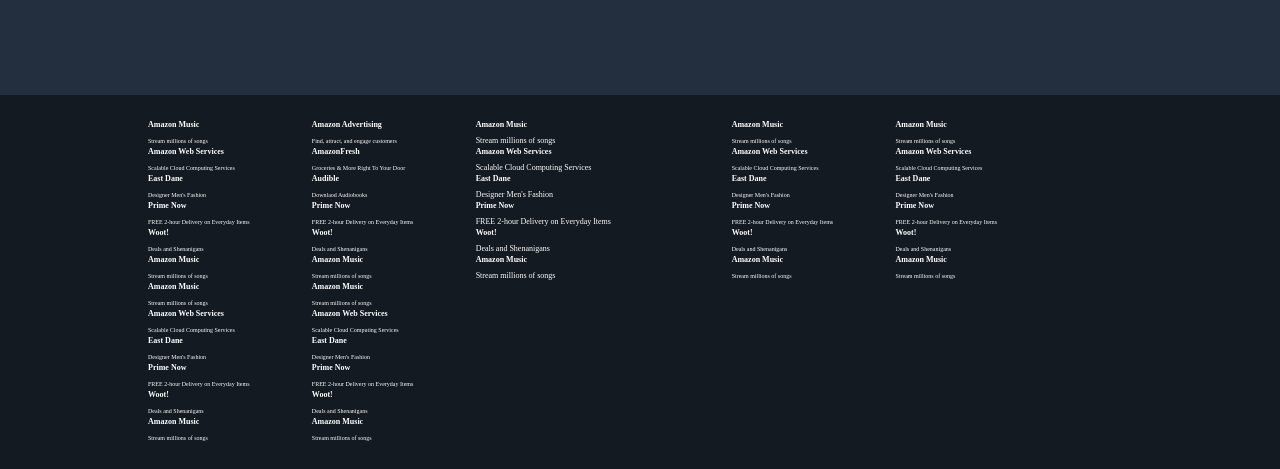
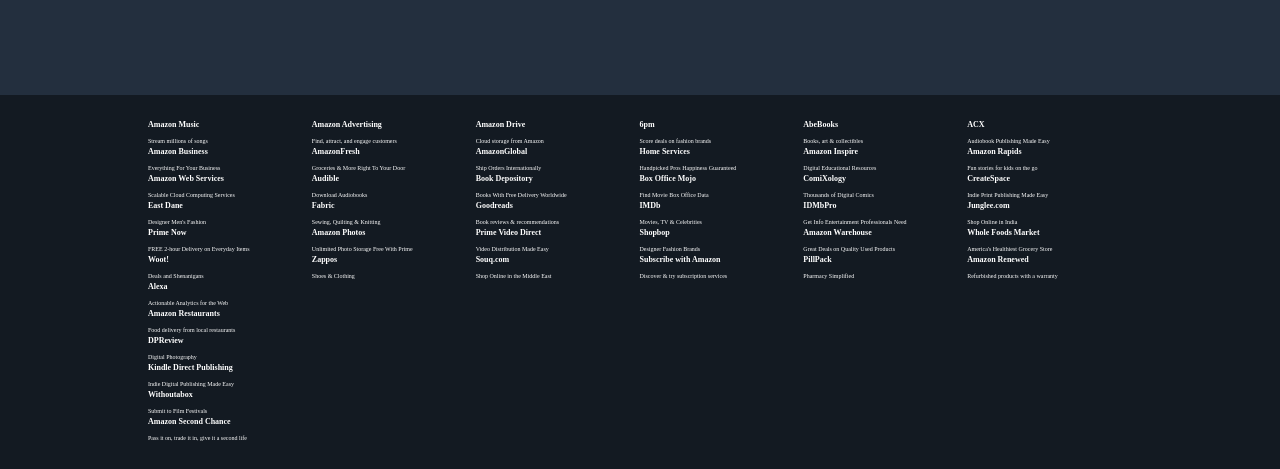
Before and after one commit to isavel-papa/FakeAmazon, a plain HTML site: page index.html in a window 1280 px wide. Shown: the part 1721-2190 px from the top of the page. Drawn offline with Linux system fonts and the light colour scheme; files whose address does not match are found by name.

Commit message:
starting final edits

```diff
--- a/index.html
+++ b/index.html
@@ -171,57 +171,9 @@
                 <ul>
                     <li> <a href="#">Stream millions of songs</a></li>
                 </ul>
-                <h4>Amazon Web Services</h4>
+                <h4>Amazon Business</h4>
                 <ul>
-                    <li> <a href="#">Scalable Cloud Computing Services<a></li>
-                </ul>
-                <h4>East Dane</h4>
-                <ul>
-                    <li> <a href="#">Designer Men's Fashion</a></li>
-                </ul>
-                <h4>Prime Now</h4>
-                <ul>
-                    <li> <a href="#">FREE 2-hour Delivery on Everyday Items</a></li>
-                </ul>
-                <h4>Woot!</h4>
-                <ul>
-                    <li> <a href="#">Deals and Shenanigans</a></li>
-                </ul>
-                <h4>Amazon Music</h4>
-                <ul>
-                    <li> <a href="#">Stream millions of songs</a></li>
-                </ul>
-            </div>
-            <div class="pull-left footer-16">
-                <h4>Amazon Advertising</h4>
-                <ul>
-                    <li> <a href="#">Find, attract, and engage customers</a></li>
-                </ul>
-                <h4>AmazonFresh</h4>
-                <ul>
-                    <li> <a href="#">Groceries & More Right To Your Door<a></li>
-                </ul>
-                <h4>Audible</h4>
-                <ul>
-                    <li> <a href="#">Downlaod Audiobooks</a></li>
-                </ul>
-                <h4>Prime Now</h4>
-                <ul>
-                    <li> <a href="#">FREE 2-hour Delivery on Everyday Items</a></li>
-                </ul>
-                <h4>Woot!</h4>
-                <ul>
-                    <li> <a href="#">Deals and Shenanigans</a></li>
-                </ul>
-                <h4>Amazon Music</h4>
-                <ul>
-                    <li> <a href="#">Stream millions of songs</a></li>
-                </ul>
-            </div>
-            <div class="pull-left footer-14">
-                <h4>Amazon Music</h4>
-                <ul>
-                    <li> <a href="#">Stream millions of songs</a></li>
+                    <li> <a href="#">Everything For Your Business<a></li>
                 </ul>
                 <h4>Amazon Web Services</h4>
                 <ul>
@@ -239,115 +191,163 @@
                 <ul>
                     <li> <a href="#">Deals and Shenanigans</a></li>
                 </ul>
-                <h4>Amazon Music</h4>
+            </div>
+            <div class="pull-left footer-16">
+                <h4>Amazon Advertising</h4>
                 <ul>
-                    <li> <a href="#">Stream millions of songs</a></li>
+                    <li> <a href="#">Find, attract, and engage customers</a></li>
+                </ul>
+                <h4>AmazonFresh</h4>
+                <ul>
+                    <li> <a href="#">Groceries & More Right To Your Door<a></li>
+                </ul>
+                <h4>Audible</h4>
+                <ul>
+                    <li> <a href="#">Download Audiobooks</a></li>
+                </ul>
+                <h4>Fabric</h4>
+                <ul>
+                    <li> <a href="#">Sewing, Quilting & Knitting</a></li>
+                </ul>
+                <h4>Amazon Photos</h4>
+                <ul>
+                    <li> <a href="#">Unlimited Photo Storage Free With Prime</a></li>
+                </ul>
+                <h4>Zappos</h4>
+                <ul>
+                    <li> <a href="#">Shoes & Clothing</a></li>
                 </ul>
             </div>
             <div class="pull-left footer-16">
-                <h4>Amazon Music</h4>
+                <h4>Amazon Drive</h4>
                 <ul>
-                    <li> <a href="#">Stream millions of songs</a></li>
+                    <li> <a href="#">Cloud storage from Amazon</a></li>
                 </ul>
-                <h4>Amazon Web Services</h4>
+                <h4>AmazonGlobal</h4>
                 <ul>
-                    <li> <a href="#">Scalable Cloud Computing Services<a></li>
+                    <li> <a href="#">Ship Orders Internationally<a></li>
                 </ul>
-                <h4>East Dane</h4>
+                <h4>Book Depository</h4>
                 <ul>
-                    <li> <a href="#">Designer Men's Fashion</a></li>
+                    <li> <a href="#">Books With Free Delivery Worldwide</a></li>
                 </ul>
-                <h4>Prime Now</h4>
+                <h4>Goodreads</h4>
                 <ul>
-                    <li> <a href="#">FREE 2-hour Delivery on Everyday Items</a></li>
+                    <li> <a href="#">Book reviews & recommendations</a></li>
                 </ul>
-                <h4>Woot!</h4>
+                <h4>Prime Video Direct</h4>
                 <ul>
-                    <li> <a href="#">Deals and Shenanigans</a></li>
+                    <li> <a href="#">Video Distribution Made Easy</a></li>
                 </ul>
-                <h4>Amazon Music</h4>
+                <h4>Souq.com</h4>
                 <ul>
-                    <li> <a href="#">Stream millions of songs</a></li>
+                    <li> <a href="#">Shop Online in the Middle East</a></li>
                 </ul>
             </div>
             <div class="pull-left footer-16">
-                <h4>Amazon Music</h4>
+                <h4>6pm</h4>
                 <ul>
-                    <li> <a href="#">Stream millions of songs</a></li>
+                    <li> <a href="#">Score deals on fashion brands</a></li>
                 </ul>
-                <h4>Amazon Web Services</h4>
+                <h4>Home Services</h4>
                 <ul>
-                    <li> <a href="#">Scalable Cloud Computing Services<a></li>
+                    <li> <a href="#">Handpicked Pros Happiness Guaranteed<a></li>
                 </ul>
-                <h4>East Dane</h4>
+                <h4>Box Office Mojo</h4>
                 <ul>
-                    <li> <a href="#">Designer Men's Fashion</a></li>
+                    <li> <a href="#">Find Movie Box Office Data</a></li>
                 </ul>
-                <h4>Prime Now</h4>
+                <h4>IMDb</h4>
                 <ul>
-                    <li> <a href="#">FREE 2-hour Delivery on Everyday Items</a></li>
+                    <li> <a href="#">Movies, TV & Celebrities</a></li>
                 </ul>
-                <h4>Woot!</h4>
+                <h4>Shopbop</h4>
                 <ul>
-                    <li> <a href="#">Deals and Shenanigans</a></li>
+                    <li> <a href="#">Designer Fashion Brands</a></li>
                 </ul>
-                <h4>Amazon Music</h4>
+                <h4>Subscribe with Amazon</h4>
                 <ul>
-                    <li> <a href="#">Stream millions of songs</a></li>
+                    <li> <a href="#">Discover & try subscription services</a></li>
                 </ul>
             </div>
             <div class="pull-left footer-16">
-                <h4>Amazon Music</h4>
+                <h4>AbeBooks</h4>
                 <ul>
-                    <li> <a href="#">Stream millions of songs</a></li>
+                    <li> <a href="#">Books, art & collectibles</a></li>
                 </ul>
-                <h4>Amazon Web Services</h4>
+                <h4>Amazon Inspire</h4>
                 <ul>
-                    <li> <a href="#">Scalable Cloud Computing Services<a></li>
+                    <li> <a href="#">Digital Educational Resources<a></li>
                 </ul>
-                <h4>East Dane</h4>
+                <h4>ComiXology</h4>
                 <ul>
-                    <li> <a href="#">Designer Men's Fashion</a></li>
+                    <li> <a href="#">Thousands of Digital Comics</a></li>
                 </ul>
-                <h4>Prime Now</h4>
+                <h4>IDMbPro</h4>
                 <ul>
-                    <li> <a href="#">FREE 2-hour Delivery on Everyday Items</a></li>
+                    <li> <a href="#">Get Info Entertainment Professionals Need</a></li>
                 </ul>
-                <h4>Woot!</h4>
+                <h4>Amazon Warehouse</h4>
                 <ul>
-                    <li> <a href="#">Deals and Shenanigans</a></li>
+                    <li> <a href="#">Great Deals on Quality Used Products</a></li>
                 </ul>
-                <h4>Amazon Music</h4>
+                <h4>PillPack</h4>
                 <ul>
-                    <li> <a href="#">Stream millions of songs</a></li>
+                    <li> <a href="#">Pharmacy Simplified</a></li>
                 </ul>
             </div>
             <div class="pull-left footer-16">
-                <h4>Amazon Music</h4>
+                <h4>ACX</h4>
                 <ul>
-                    <li> <a href="#">Stream millions of songs</a></li>
+                    <li> <a href="https://www.acx.com/">Audiobook Publishing Made Easy</a></li>
                 </ul>
-                <h4>Amazon Web Services</h4>
+                <h4>Amazon Rapids</h4>
                 <ul>
-                    <li> <a href="#">Scalable Cloud Computing Services<a></li>
+                    <li> <a href="https://rapids.amazon.com/?ref=rapids_acq_gatewayfooter">Fun stories for kids on the go<a></li>
                 </ul>
-                <h4>East Dane</h4>
+                <h4>CreateSpace</h4>
                 <ul>
-                    <li> <a href="#">Designer Men's Fashion</a></li>
+                    <li> <a href="https://www.createspace.com/">Indie Print Publishing Made Easy</a></li>
                 </ul>
-                <h4>Prime Now</h4>
+                <h4>Junglee.com</h4>
                 <ul>
-                    <li> <a href="#">FREE 2-hour Delivery on Everyday Items</a></li>
+                    <li> <a href="https://www.amazon.in/localfinds">Shop Online in India</a></li>
                 </ul>
-                <h4>Woot!</h4>
+                <h4>Whole Foods Market</h4>
                 <ul>
-                    <li> <a href="#">Deals and Shenanigans</a></li>
+                    <li> <a href="https://www.wholefoodsmarket.com/">America's Healthiest Grocery Store</a></li>
                 </ul>
-                <h4>Amazon Music</h4>
+                <h4>Amazon Renewed</h4>
                 <ul>
-                    <li> <a href="#">Stream millions of songs</a></li>
+                    <li> <a href="https://www.amazon.com/Certified-Refurbished/b/ref=footer_usrenew?ie=UTF8&node=12653393011">Refurbished products with a warranty</a></li>
                 </ul>
             </div>
+            <div class="pull-left footer-16">
+                    <h4>Alexa</h4>
+                    <ul>
+                        <li> <a href="https://www.alexa.com/">Actionable Analytics for the Web</a></li>
+                    </ul>
+                    <h4>Amazon Restaurants</h4>
+                    <ul>
+                        <li> <a href="https://primenow.amazon.com/restaurants?ref_=amzrst_nav_footer">Food delivery from local restaurants<a></li>
+                    </ul>
+                    <h4>DPReview</h4>
+                    <ul>
+                        <li> <a href="https://www.dpreview.com/">Digital Photography</a></li>
+                    </ul>
+                    <h4>Kindle Direct Publishing</h4>
+                    <ul>
+                        <li> <a href="https://kdp.amazon.com/en_US/">Indie Digital Publishing Made Easy</a></li>
+                    </ul>
+                    <h4>Withoutabox</h4>
+                    <ul>
+                        <li> <a href="https://www.withoutabox.com/?ref_=amzn_nav_ftr">Submit to Film Festivals</a></li>
+                    </ul>
+                    <h4>Amazon Second Chance</h4>
+                    <ul>
+                        <li> <a href="https://www.amazon.com/amsc">Pass it on, trade it in, give it a second life</a></li>
+                    </ul>
+                </div>
         </div>
     </div>
 
```
